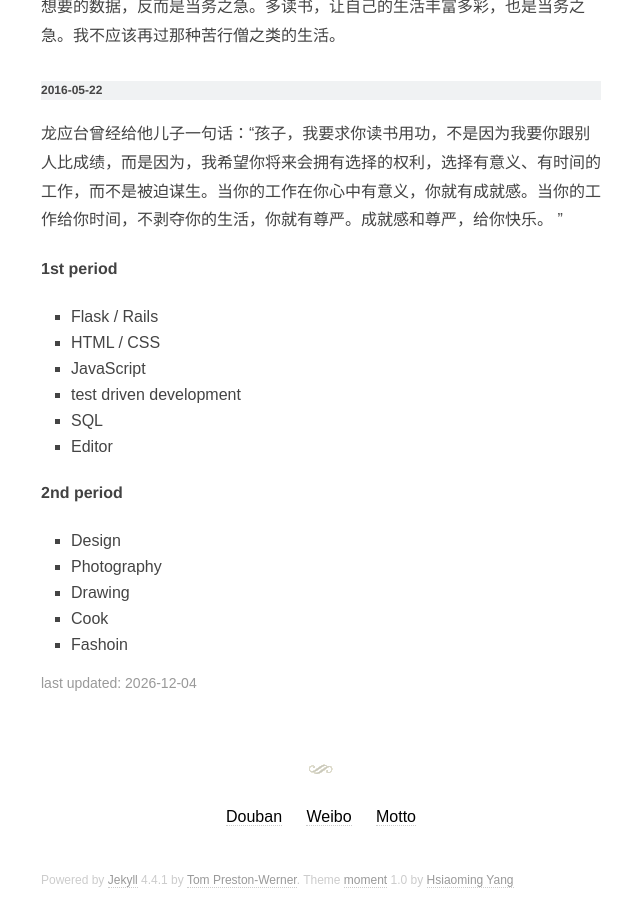
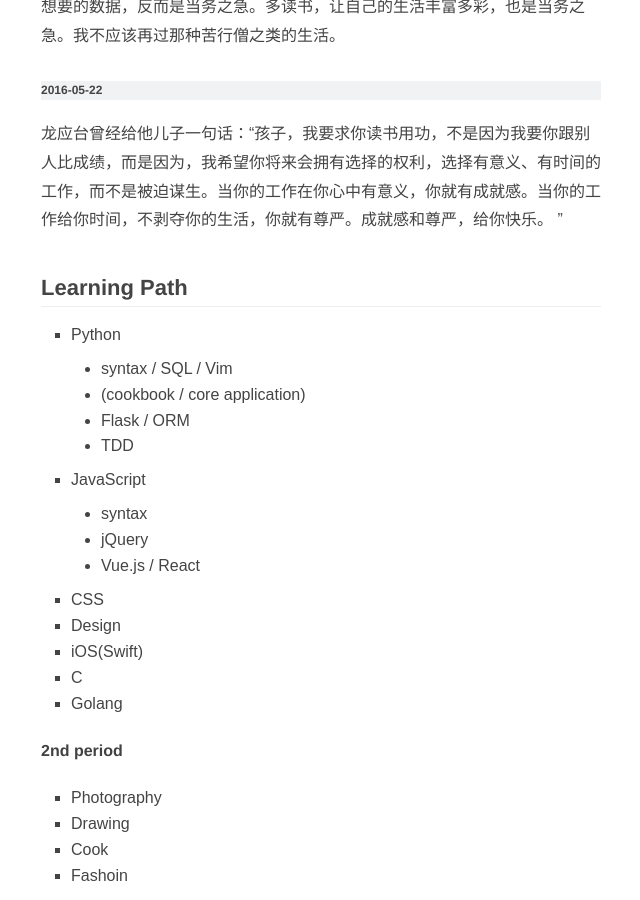
Before and after one commit to fanyange/fanyange.github.io, a Jekyll site: the page built from wiki/index.md, in a window 1280 px wide and 900 px high, scrolled down 1722 px. Shown: the whole window, without its empty margins (319-959 px from the left). Built offline with Jekyll 4.4.1, drawn with Linux system fonts in a browser that asks for light colours; some web fonts are replaced; comment, search, counter and statistics services are not loaded.

Commit message:
Update my learning path

```diff
--- a/wiki/index.md
+++ b/wiki/index.md
@@ -62,18 +62,26 @@ web 开发，获得我想要的数据，反而是当务之急。多读书，让
 ### 2016-05-22
 龙应台曾经给他儿子一句话：“孩子，我要求你读书用功，不是因为我要你跟别人比成绩，而是因为，我希望你将来会拥有选择的权利，选择有意义、有时间的工作，而不是被迫谋生。当你的工作在你心中有意义，你就有成就感。当你的工作给你时间，不剥夺你的生活，你就有尊严。成就感和尊严，给你快乐。 ”
 
-**1st period**
+## Learning Path
 
-- Flask / Rails
-- HTML / CSS
+- Python
+  - syntax / SQL / Vim
+  - (cookbook / core application)
+  - Flask / ORM
+  - TDD
 - JavaScript
-- test driven development
-- SQL
-- Editor
+  - syntax
+  - jQuery
+  - Vue.js / React
+- CSS
+- Design
+- iOS(Swift)
+- C
+- Golang
+
 
 **2nd period**
 
-- Design
 - Photography
 - Drawing
 - Cook
```
